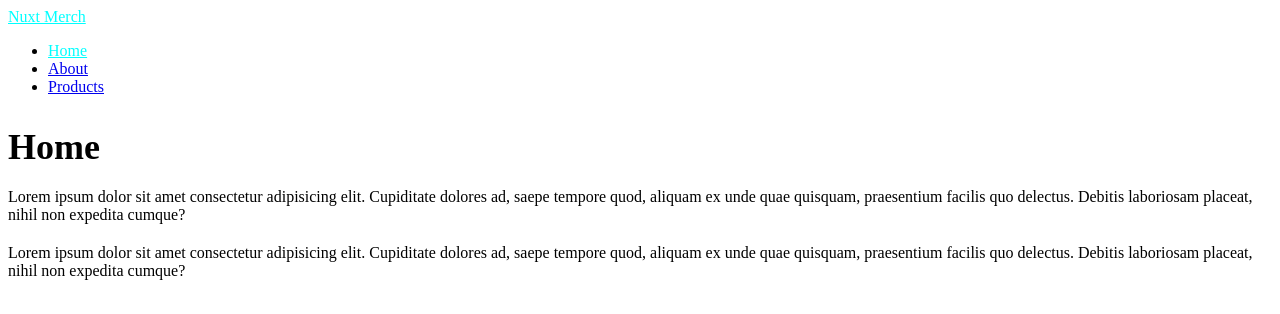
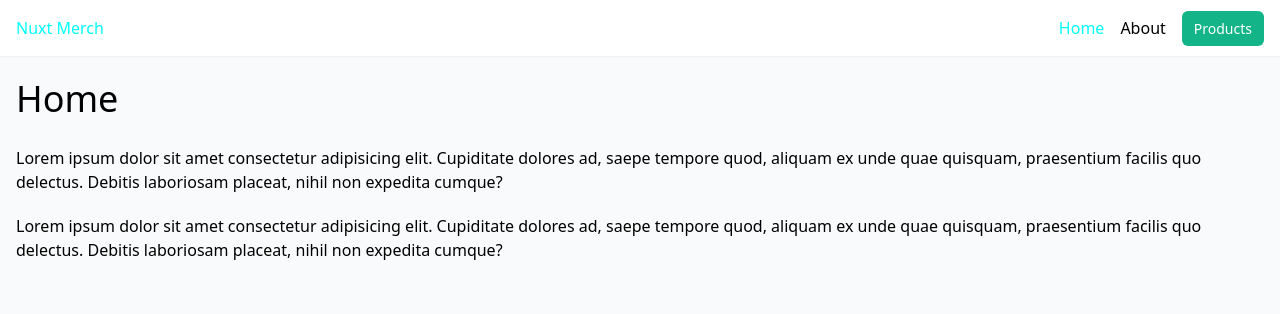
Before and after one commit to fronomenal/nuxt_store, a Nuxt app: page / in a window 1280 px wide. Shown: the top 314 px of the page. Built offline with nearby package versions, Linux system fonts and the light colour scheme.

Commit message:
Create tailwind button component

```diff
--- a/assets/css/tailwind.css
+++ b/assets/css/tailwind.css
@@ -0,0 +1,14 @@
+@tailwind base;
+@tailwind components;
+@tailwind utilities;
+
+body {
+  @apply bg-gray-50;
+}
+
+@layer components {
+  .btn {
+    @apply bg-[#12b488] text-white px-3 py-2 rounded-md text-sm text-white;
+  }
+
+}
--- a/layouts/default.vue
+++ b/layouts/default.vue
@@ -5,7 +5,7 @@
       <ul class="flex gap-4">
         <li><NuxtLink to="/">Home</NuxtLink></li>
         <li><NuxtLink to="/about">About</NuxtLink></li>
-        <li><NuxtLink to="/products">Products</NuxtLink></li>
+        <li><NuxtLink to="/products" class="btn">Products</NuxtLink></li>
       </ul>
     </nav>
   </header>
```
